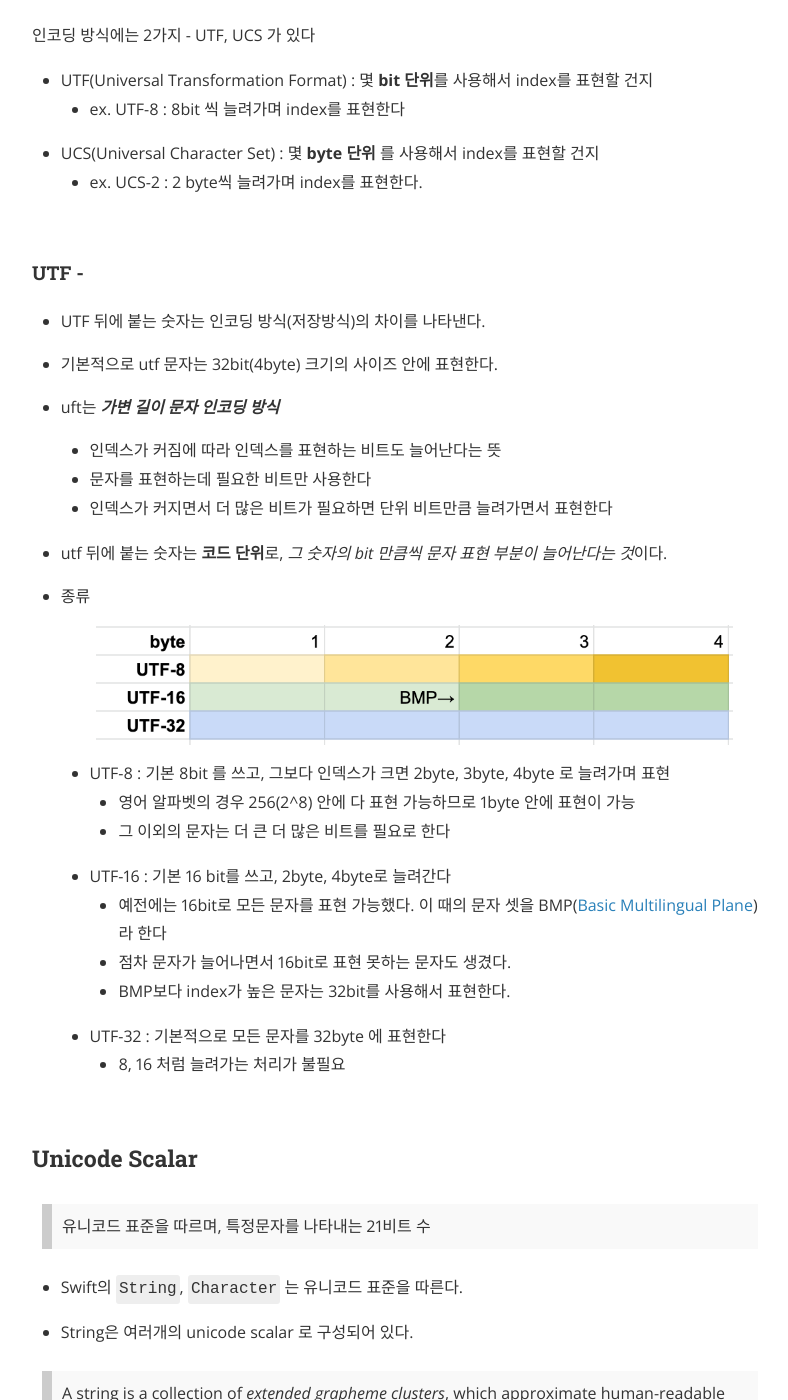
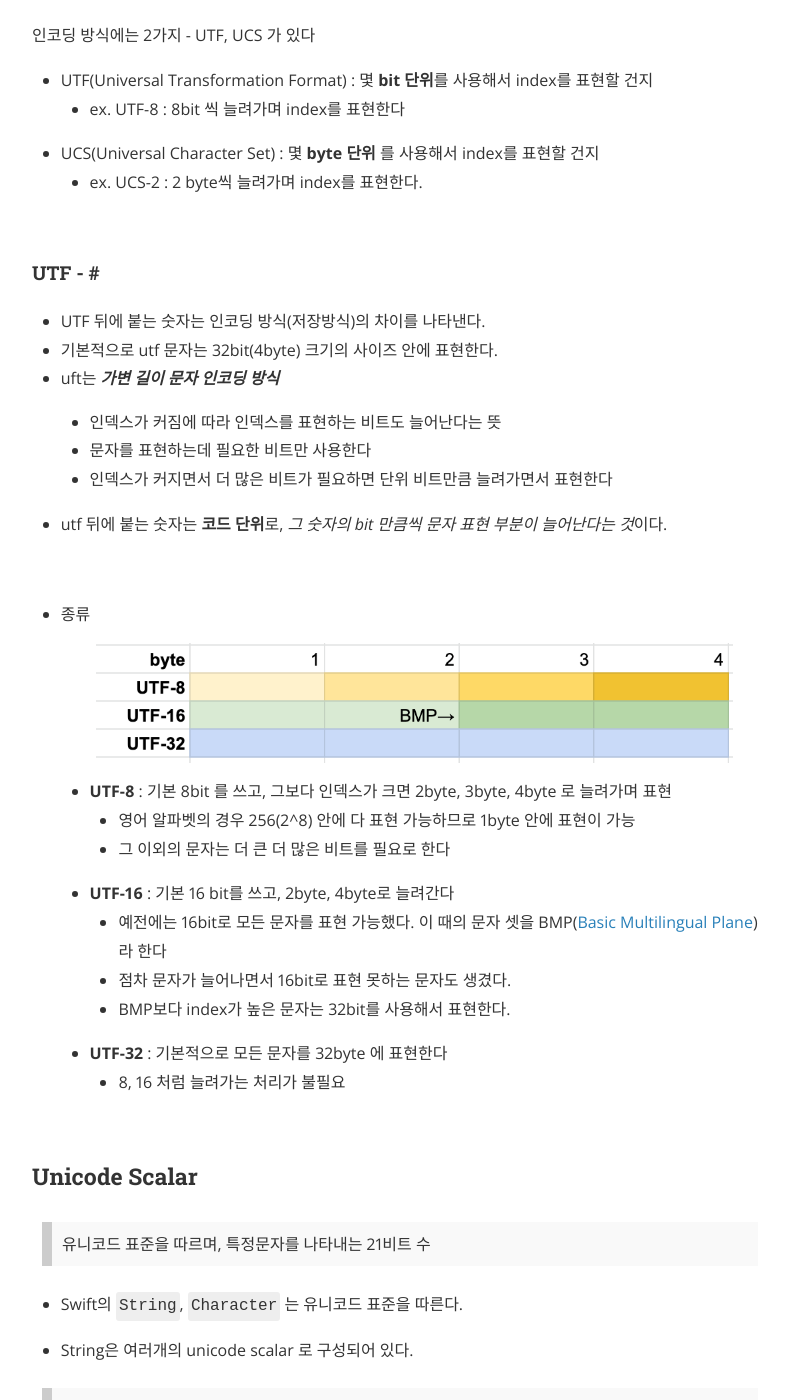
Before and after one commit to daheenallwhite/daheenallwhite.github.io, a Jekyll site: the page built from _posts/2019-05-23-String-Unicode-Index.markdown, in a window 1280 px wide and 1400 px high, scrolled down 2405 px. Shown: the whole window, without its empty margins (240-1028 px from the left). Built offline with Jekyll 4.4.1, drawn with Linux system fonts in a browser that asks for light colours; nearby versions of some CDN libraries; emoji names are drawn with the system emoji font; a style sheet for code colours, icons or effects is not loaded; some of the changed text lies outside the part shown.

Commit message:
Modify indentation in post about string composition

````diff
--- a/_posts/2019-05-23-String-Unicode-Index.markdown
+++ b/_posts/2019-05-23-String-Unicode-Index.markdown
@@ -35,7 +35,7 @@ swift에서 String을 구성하는 문자는 `Character` type을 사용한다.
 
 따라서 String을 구성하는 각각의 element는 `Character` instance 이다.
 
-&nbsp;s
+&nbsp;
 
 ### StringProtocol protocol
 
@@ -78,32 +78,31 @@ swift에서 String을 구성하는 문자는 `Character` type을 사용한다.
 
 &nbsp;
 
-#### UTF - #
+#### UTF - # #
 
 - UTF 뒤에 붙는 숫자는 인코딩 방식(저장방식)의 차이를 나타낸다.
-
 - 기본적으로 utf 문자는 32bit(4byte) 크기의 사이즈 안에 표현한다.
-
 - uft는 ***가변 길이 문자 인코딩 방식***
 
   - 인덱스가 커짐에 따라 인덱스를 표현하는 비트도 늘어난다는 뜻
   - 문자를 표현하는데 필요한 비트만 사용한다
   - 인덱스가 커지면서 더 많은 비트가 필요하면 단위 비트만큼 늘려가면서 표현한다
+- utf 뒤에 붙는 숫자는 **코드 단위**로, *그 숫자의 bit 만큼씩 문자 표현 부분이 늘어난다는 것*이다.
 
-- utf 뒤에 붙는 숫자는 **코드 단위**로, *그 숫자의 bit 만큼씩 문자 표현 부분이 늘어난다는 것*이다.
+&nbsp;
 
 - 종류
 
   ![UTF종류]({{site.url}}/assets/post-image/UTF.png)
 
-  - UTF-8 : 기본 8bit 를 쓰고, 그보다 인덱스가 크면 2byte, 3byte, 4byte 로 늘려가며 표현
+  - **UTF-8** : 기본 8bit 를 쓰고, 그보다 인덱스가 크면 2byte, 3byte, 4byte 로 늘려가며 표현
     - 영어 알파벳의 경우 256(2^8) 안에 다 표현 가능하므로 1byte 안에 표현이 가능
     - 그 이외의 문자는 더 큰 더 많은 비트를 필요로 한다
-  - UTF-16 : 기본 16 bit를 쓰고, 2byte, 4byte로 늘려간다
+  - **UTF-16** : 기본 16 bit를 쓰고, 2byte, 4byte로 늘려간다
     - 예전에는 16bit로 모든 문자를 표현 가능했다. 이 때의 문자 셋을 BMP([Basic Multilingual Plane](http://en.wikipedia.org/wiki/Basic_Multilingual_Plane))라 한다
     - 점차 문자가 늘어나면서 16bit로 표현 못하는 문자도 생겼다.
     - BMP보다 index가 높은 문자는 32bit를 사용해서 표현한다.
-  - UTF-32 : 기본적으로 모든 문자를 32byte 에 표현한다
+  - **UTF-32** : 기본적으로 모든 문자를 32byte 에 표현한다
     - 8, 16 처럼 늘려가는 처리가 불필요
 
 &nbsp;
@@ -118,6 +117,8 @@ swift에서 String을 구성하는 문자는 `Character` type을 사용한다.
 
 >  A string is a collection of *extended grapheme clusters*, which approximate human-readable characters. Many individual characters, such as “é”, “김”, and “🇮🇳”, can be made up of multiple Unicode scalar values. These scalar values are combined by Unicode’s boundary algorithms into extended grapheme clusters, represented by the Swift `Character` type. Each element of a string is represented by a `Character` instance. (출처 - Apple Documentation String 공식 문서)
 
+&nbsp;
+
 - `String` 구조체는  `unicodeScalars` property 를 가진다
 
   - 이는 `UnicodeScalarView` type 이다
@@ -131,6 +132,9 @@ swift에서 String을 구성하는 문자는 `Character` type을 사용한다.
 - String 을 unicode로 변환한 내용을 property로 제공한다
 
   - `unicodeScalars`, `utf16`, or `utf8` properties.
+
+
+&nbsp;
 
 - String에 unicode index로 문자를 표현하는 방법 : `"\u{16진수}"`
 
@@ -167,7 +171,9 @@ swift에서 String을 구성하는 문자는 `Character` type을 사용한다.
   // Prints "[67, 97, 102, 101, 769, 32, 100, 117, 32, 127757]"
   ```
 
-- 원형적 등가 : 두 개의 유니코드 스칼라가 의미상 동일하다는 의미
+&nbsp;
+
+- **원형적 등가** : 두 개의 유니코드 스칼라가 의미상 동일하다는 의미
 
   - 유니코드 스칼라 두개 합친 형태를 아예 새로운 하나의 유니코드 스칼라로 표현할 수 있는 경우도 있음
   - 이런 경우, 두 개의 유니코드 스칼라를 합친 것과 한개의 유니코드 스칼라는 같은 의미로 판단한다. 이를 원형적 등가라고 함
````
